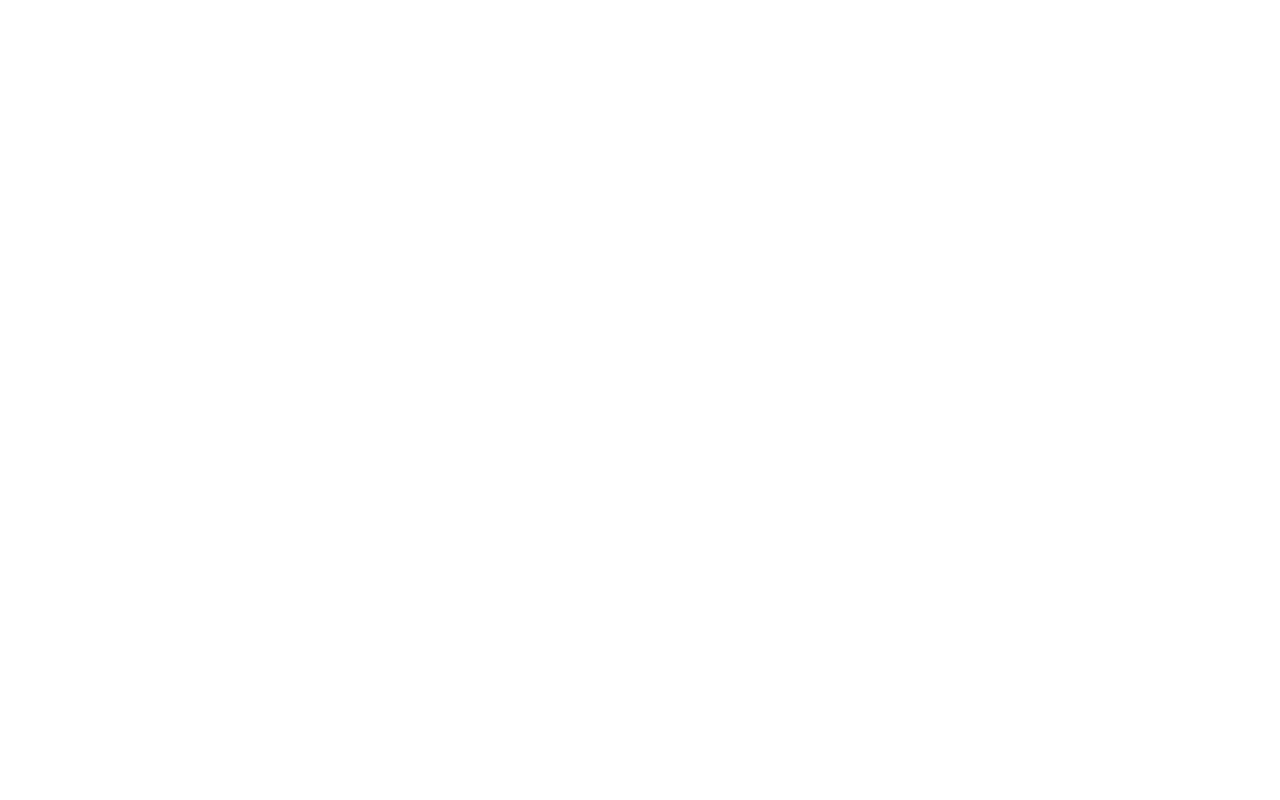
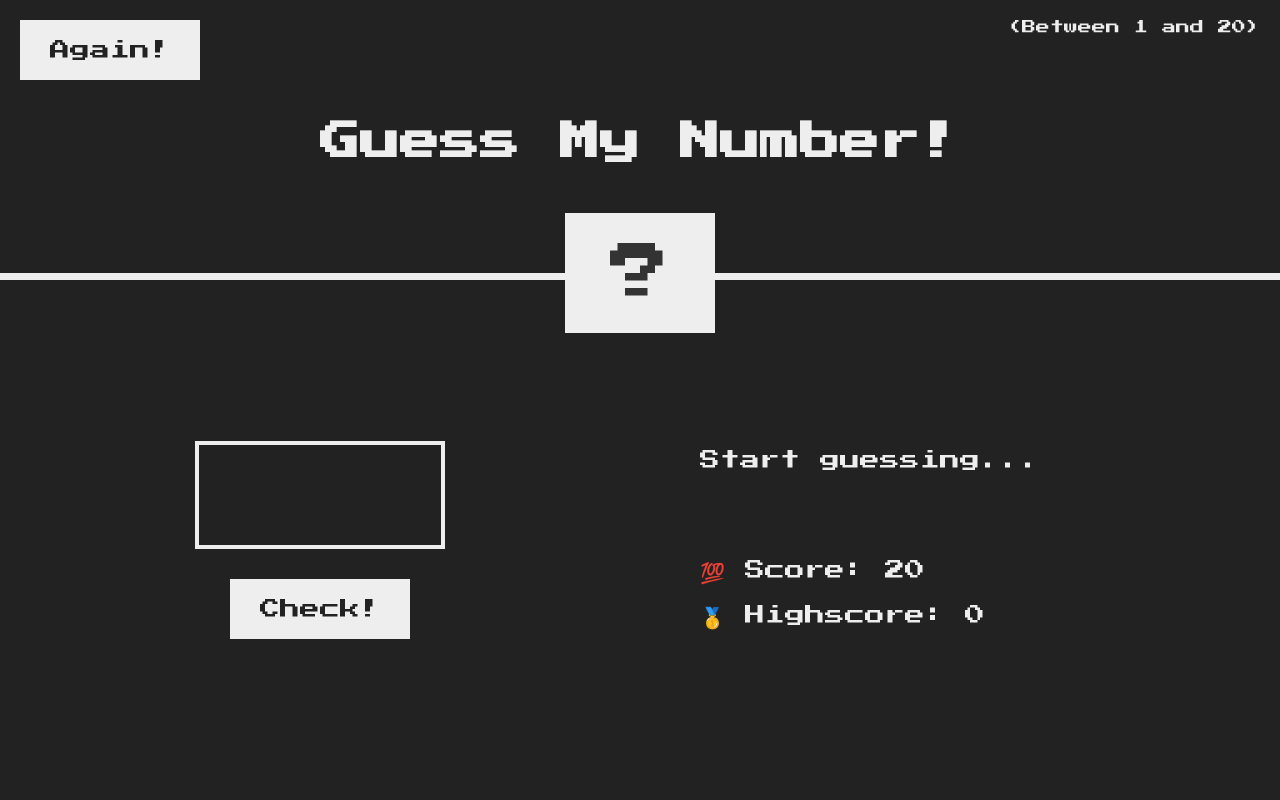
Before and after one commit to Abhilash4597/Guess-My-Number, a plain HTML site: page index.html in a window 1280 px wide. Drawn offline with Linux system fonts and the light colour scheme.

Commit message:
static page added

```diff
--- a/index.html
+++ b/index.html
@@ -5,10 +5,28 @@
   <meta http-equiv="X-UA-Compatible" content="IE=edge">
   <meta name="viewport" content="width=device-width, initial-scale=1.0">
   <link rel="stylesheet" href="style.css">
-  <title>Guess The Number</title>
+  <title>Guess My Number</title>
 </head>
 <body>
-
+    <header>
+      <h1>Guess My Number!</h1>
+      <p class="between">(Between 1 and 20)</p>
+      <button class="btn again">Again!</button>
+      <div class="number">?</div>
+    </header>
+    <main>
+      <section class="left">
+        <input type="number" class="guess" />
+        <button class="btn check">Check!</button>
+      </section>
+      <section class="right">
+        <p class="message">Start guessing...</p>
+        <p class="label-score">💯 Score: <span class="score">20</span></p>
+        <p class="label-highscore">
+          🥇 Highscore: <span class="highscore">0</span>
+        </p>
+      </section>
+    </main>
 
   <script src="script.js"></script>
 </body>
--- a/style.css
+++ b/style.css
@@ -0,0 +1,119 @@
+@import url('https://fonts.googleapis.com/css?family=Press+Start+2P&display=swap');
+
+* {
+  margin: 0;
+  padding: 0;
+  box-sizing: inherit;
+}
+
+html {
+  font-size: 62.5%;
+  box-sizing: border-box;
+}
+
+body {
+  font-family: 'Press Start 2P', sans-serif;
+  color: #eee;
+  background-color: #222;
+  /* background-color: #60b347; */
+}
+
+/* LAYOUT */
+header {
+  position: relative;
+  height: 35vh;
+  border-bottom: 7px solid #eee;
+}
+
+main {
+  height: 65vh;
+  color: #eee;
+  display: flex;
+  align-items: center;
+  justify-content: space-around;
+}
+
+.left {
+  width: 52rem;
+  display: flex;
+  flex-direction: column;
+  align-items: center;
+}
+
+.right {
+  width: 52rem;
+  font-size: 2rem;
+}
+
+/* ELEMENTS STYLE */
+h1 {
+  font-size: 4rem;
+  text-align: center;
+  position: absolute;
+  width: 100%;
+  top: 52%;
+  left: 50%;
+  transform: translate(-50%, -50%);
+}
+
+.number {
+  background: #eee;
+  color: #333;
+  font-size: 6rem;
+  width: 15rem;
+  padding: 3rem 0rem;
+  text-align: center;
+  position: absolute;
+  bottom: 0;
+  left: 50%;
+  transform: translate(-50%, 50%);
+}
+
+.between {
+  font-size: 1.4rem;
+  position: absolute;
+  top: 2rem;
+  right: 2rem;
+}
+
+.again {
+  position: absolute;
+  top: 2rem;
+  left: 2rem;
+}
+
+.guess {
+  background: none;
+  border: 4px solid #eee;
+  font-family: inherit;
+  color: inherit;
+  font-size: 5rem;
+  padding: 2.5rem;
+  width: 25rem;
+  text-align: center;
+  display: block;
+  margin-bottom: 3rem;
+}
+
+.btn {
+  border: none;
+  background-color: #eee;
+  color: #222;
+  font-size: 2rem;
+  font-family: inherit;
+  padding: 2rem 3rem;
+  cursor: pointer;
+}
+
+.btn:hover {
+  background-color: #ccc;
+}
+
+.message {
+  margin-bottom: 8rem;
+  height: 3rem;
+}
+
+.label-score {
+  margin-bottom: 2rem;
+}
```
